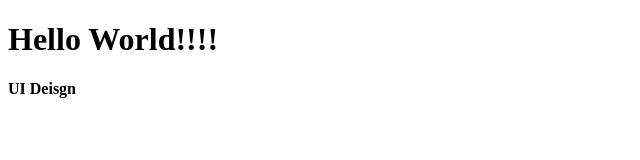
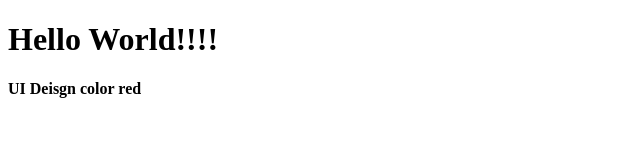
Before and after one commit to l0vemen0t/TestGit, a plain HTML site: page Index.html in a window 1280 px wide. Shown: the full height of the page, 0-640 px from the left. Drawn offline with Linux system fonts and the light colour scheme.

Commit message:
Update Index.html

```diff
--- a/Index.html
+++ b/Index.html
@@ -5,5 +5,5 @@
 </head>
 <body>
 	<h1>Hello World!!!!</h1>
-	<b>UI Deisgn</b>
+	<b>UI Deisgn color red</b>
 </body>
```
